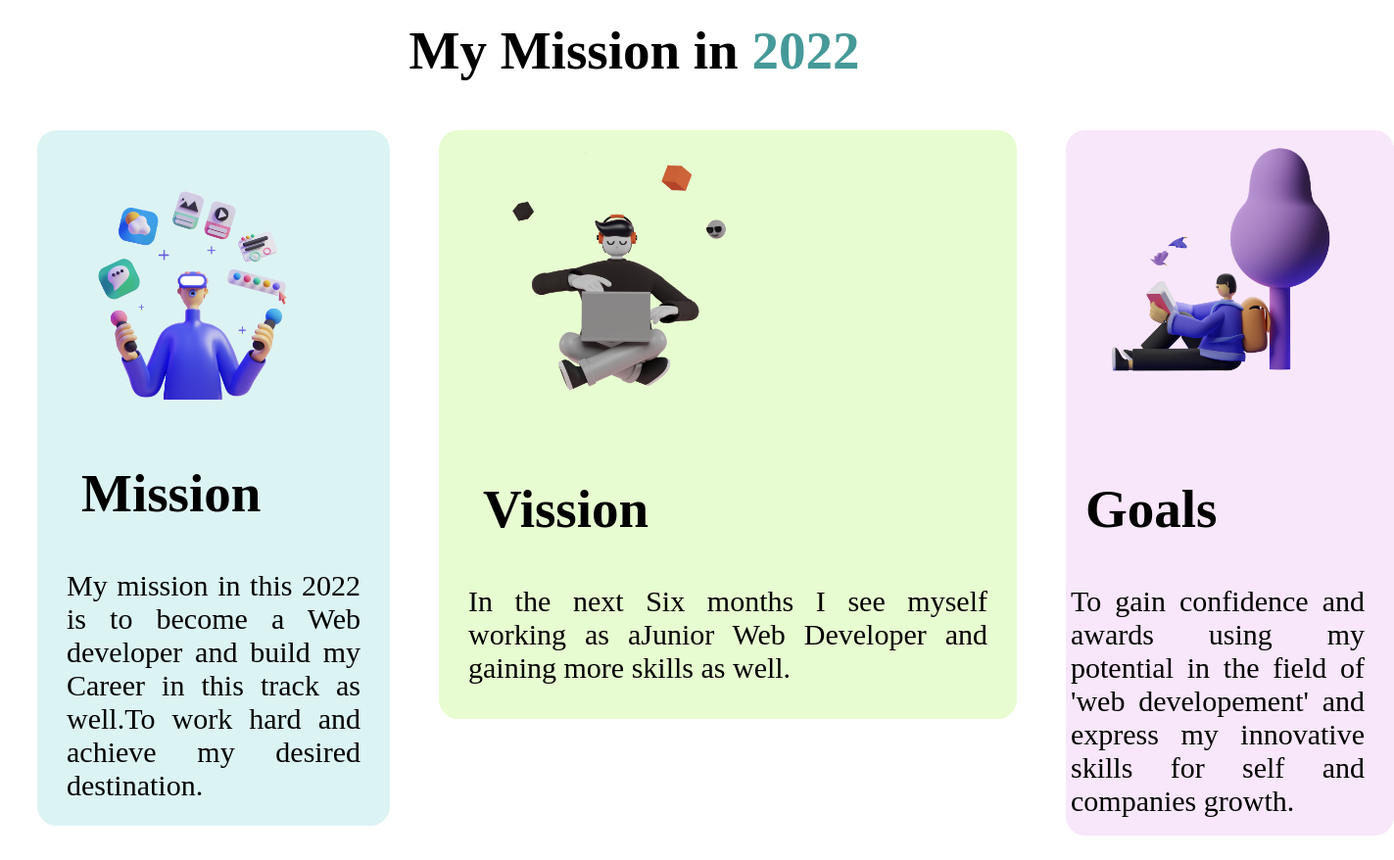
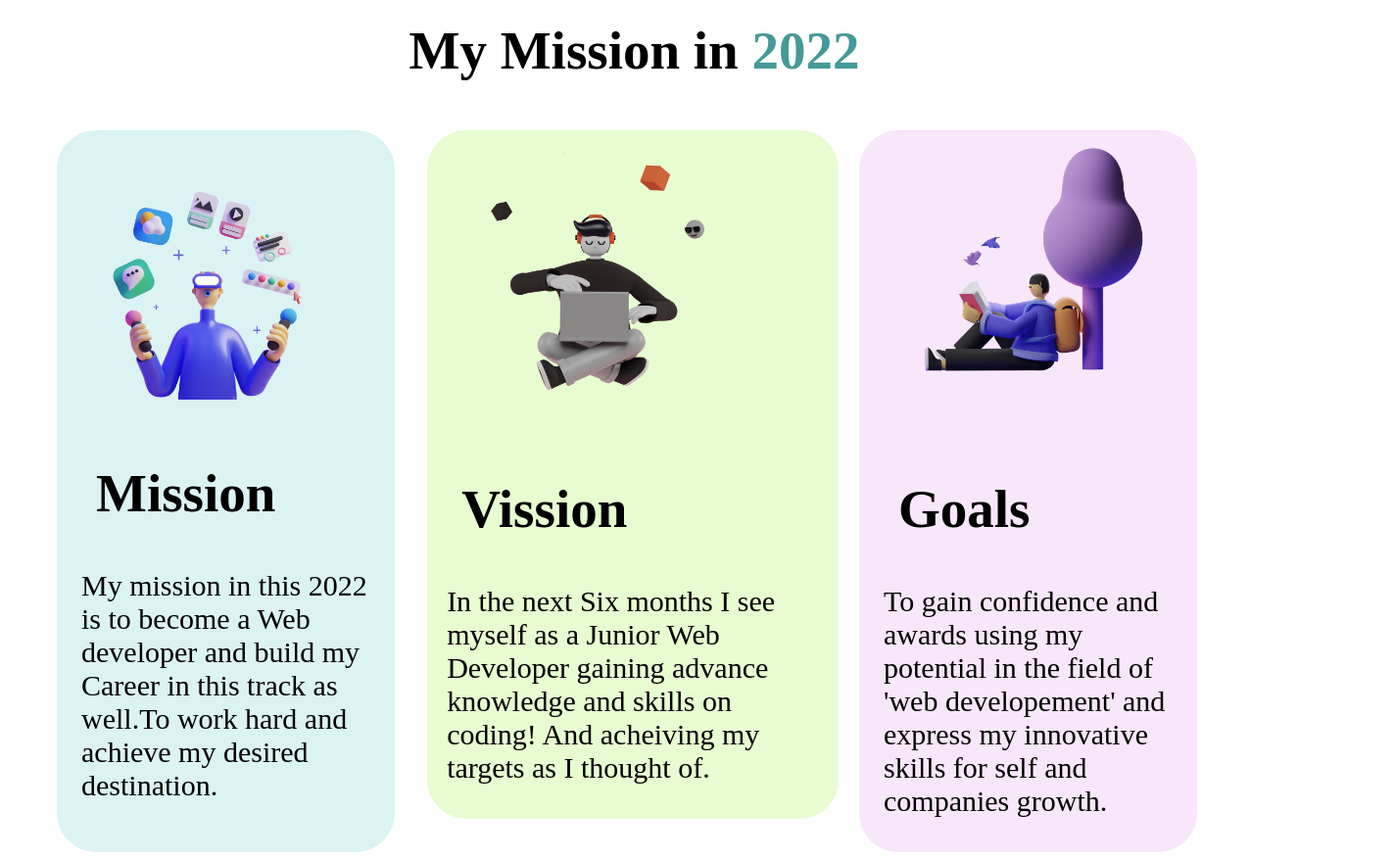
Before and after one commit to farahdeebac/assignment-1, a plain HTML site: page index.html in a window 1280 px wide. Shown: the part 800-1678 px from the top of the page at 98% size, 1423 px wide, since content can reach past the window. Drawn offline with Linux system fonts and the light colour scheme.

Commit message:
second commit added

```diff
--- a/index.html
+++ b/index.html
@@ -65,9 +65,8 @@
                 <div class="box-2">
                     <img class="image" src="illustrator-2.png" alt="">
                     <h1>Vission</h1>
-                    <p> In the next Six months I see myself working as aJunior Web Developer and gaining more
-                        skills as
-                        well.
+                    <p> In the next Six months I see myself as a Junior Web Developer gaining advance knowledge and
+                        skills on coding! And acheiving my targets as I thought of.
                     </p>
 
                 </div>
--- a/style.css
+++ b/style.css
@@ -77,39 +77,39 @@ img{
 .box-1{
     border: 5px Solid rgb(220, 243, 243) ;
     background-color:rgb(220, 243, 243) ;
-    border-radius: 20px;
-    width: 1200px;
-    padding-left: 25px;
-    padding-right: 25px;
-    margin-right: 20px;
-    margin-left: 30px;
-    text-align:justify;
-    height: 700px;
+    border-radius: 40px;
+    padding-right: 15px;
+    padding-left: 20px;
+    width: 80%;
+    margin-left: 50px;
+    margin-right: 5px;
+
+
 }
 .box-2{
     border: 5px Solid rgb(231, 252, 208) ;
     background-color:rgb(231, 252, 208) ;
-    border-radius: 20px;
-    width: 530px;
-    padding-left: 25px;
-    padding-right: 25px;
-    margin-right: 20px;
-    margin-left: 30px;
-    text-align:justify;
+   border-radius: 40px;
+   padding-left: 15px;
+   padding-right: 20px;
+   width: 80%;
+  margin-left: 6%;
+  margin-right: 50px;
+
+
 
 
 }
 .box-3{
     border: 5px Solid rgb(248, 230, 250);
     background-color:rgb(248, 230, 250) ;
-    border-radius: 20px;
-    width: 1040px
-    padding-left: 35px;
-    padding-right: 25px;
-    margin-right: 30px;
-    margin-left: 30px;
-    text-align:justify;
-    height: 710px;
+    border-radius: 40px;
+    padding-right: 15px;
+    padding-left: 20px;
+    width: 85%;
+    margin-right: 50px;
+
+
 }
 .image{
     width: 300px;
```
